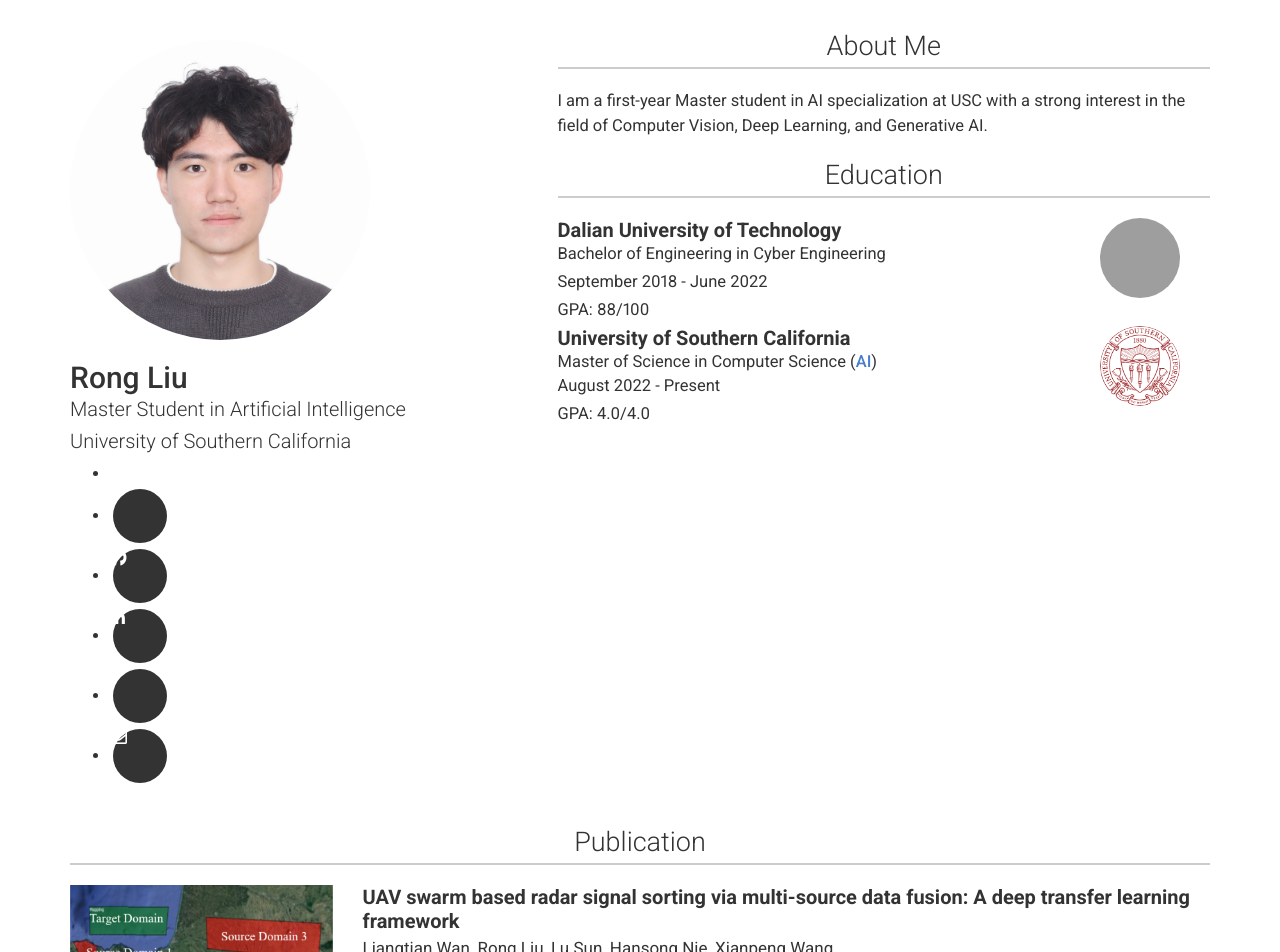
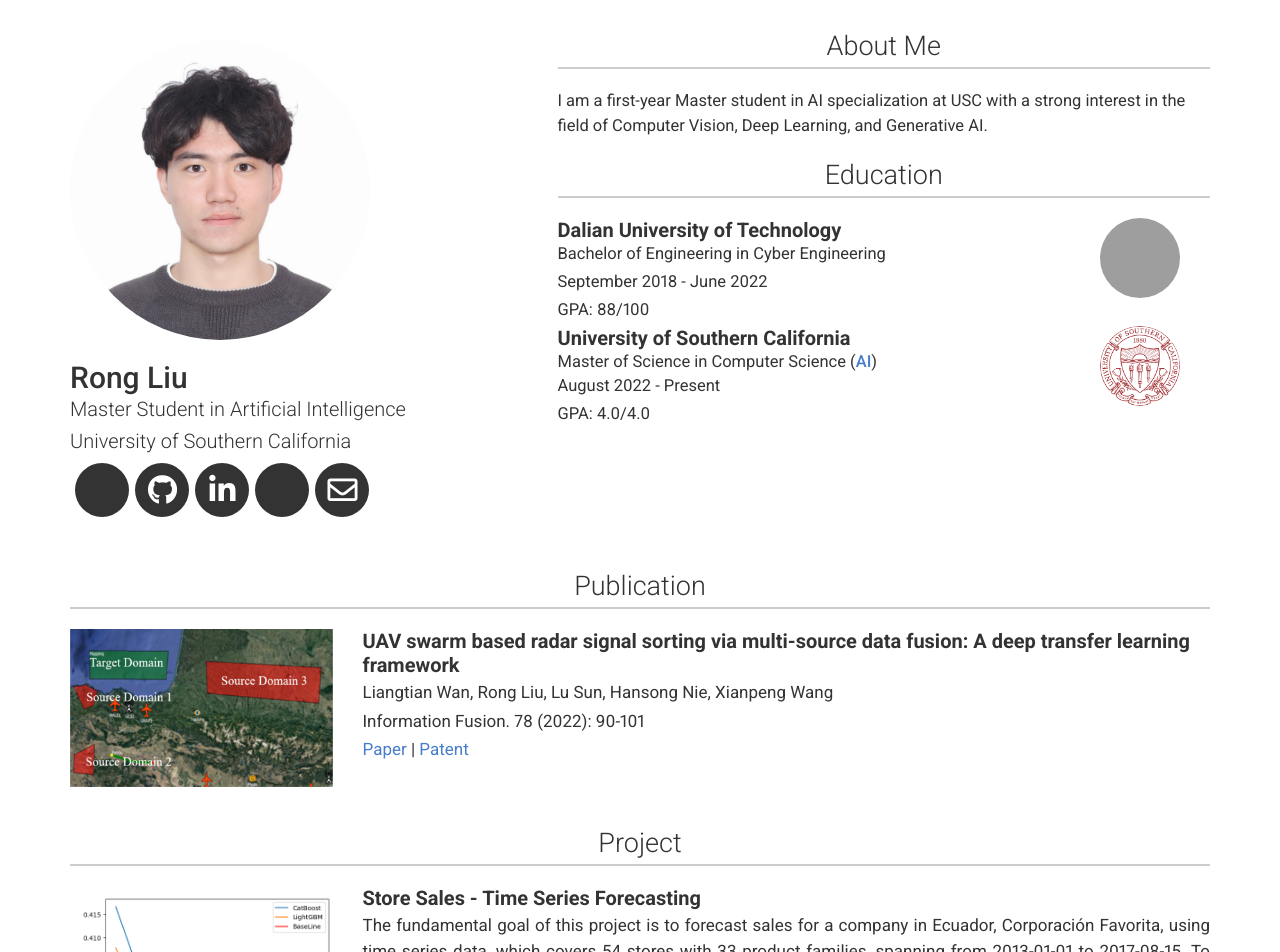
Before and after one commit to RongLiu-Leo/rongliu-leo.github.io, a Jekyll site: the page built from index.md, in a window 1280 px wide. Shown: the top 952 px of the page. Built offline with Jekyll 4.4.1, drawn with Linux system fonts in a browser that asks for light colours; nearby versions of some CDN libraries; a style sheet for code colours, icons or effects is not loaded; grey boxes are pictures that could not be loaded.

Commit message:
Update modern-resume-theme.scss

```diff
--- a/_sass/modern-resume-theme.scss
+++ b/_sass/modern-resume-theme.scss
@@ -1,7 +1,7 @@
 @import "base";
 @import "button";
 @import "type";
-// @import "icons";
+@import "icons";
 .header-right p {
   margin-bottom: 3px;
   @media print {
```
